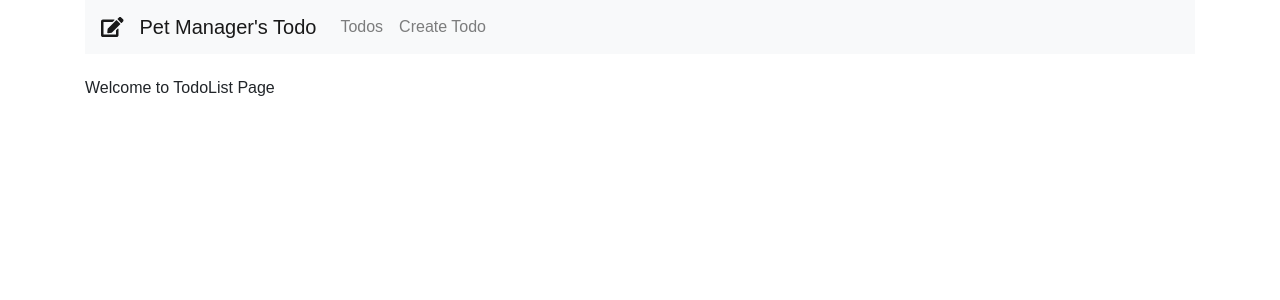
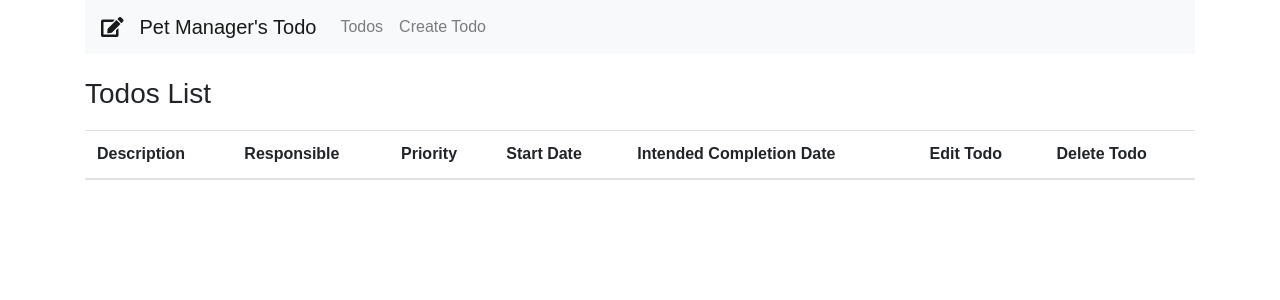
Before and after one commit to Mekarosi/pet-manager-todo2, a React (Create React App) app: page / in a window 1280 px wide. Shown: the top 300 px of the page. Built offline with nearby package versions, Linux system fonts and the light colour scheme.

Commit message:
Add state property and table to todo list component

```diff
--- a/src/components/TodoList.js
+++ b/src/components/TodoList.js
@@ -1,10 +1,27 @@
 import React, { Component } from 'react';
 
 class TodoList extends Component {
+  constructor(props) {
+    super(props);
+    this.state = { todos: [] };
+  }
   render() {
     return (
       <div>
-        <p>Welcome to TodoList Page</p>
+        <h3>Todos List</h3>
+        <table className='table table-striped' style={{ marginTop: 20 }}>
+          <thead>
+            <tr>
+              <th>Description</th>
+              <th>Responsible</th>
+              <th>Priority</th>
+              <th>Start Date</th>
+              <th>Intended Completion Date</th>
+              <th>Edit Todo</th>
+              <th>Delete Todo</th>
+            </tr>
+          </thead>
+        </table>
       </div>
     );
   }
```
